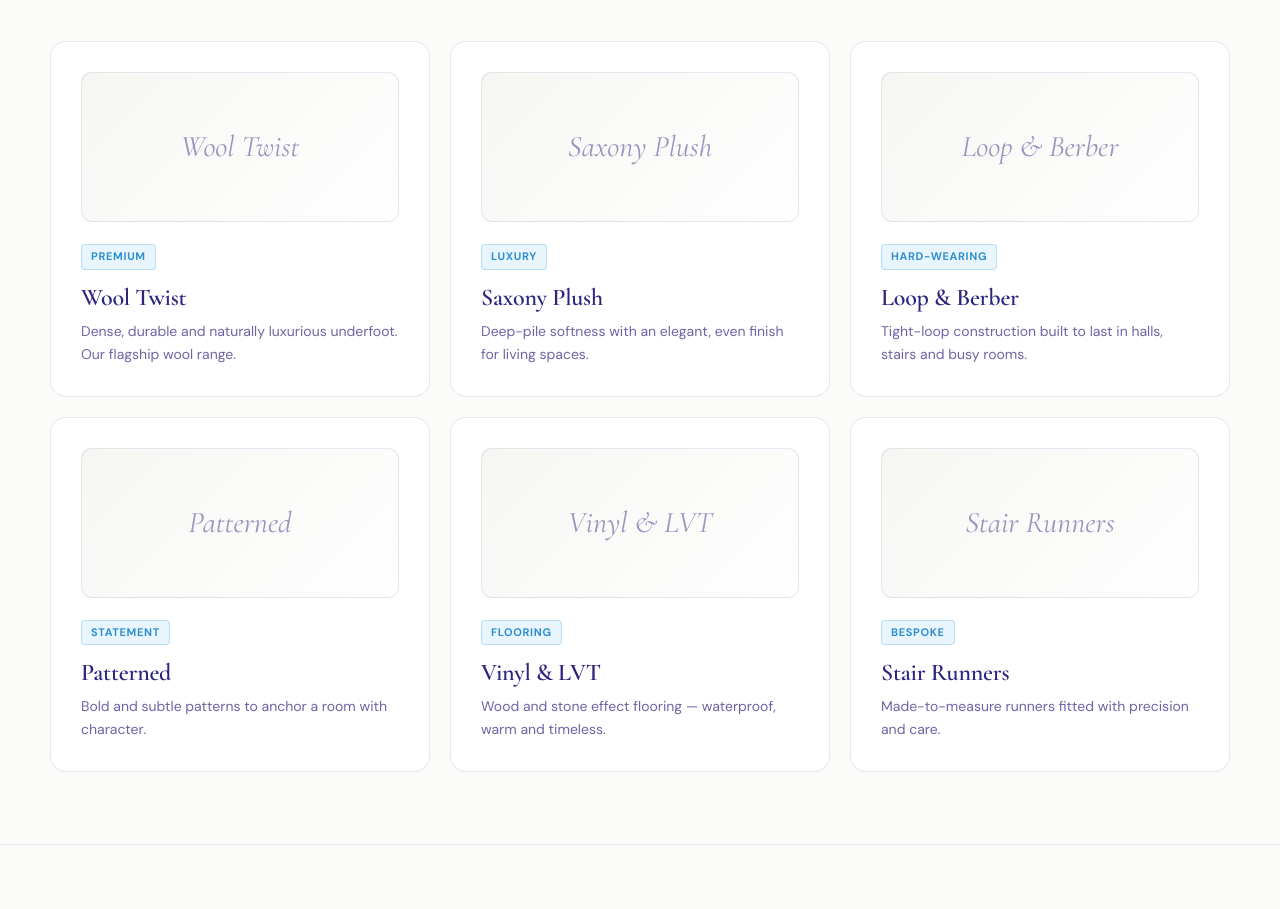
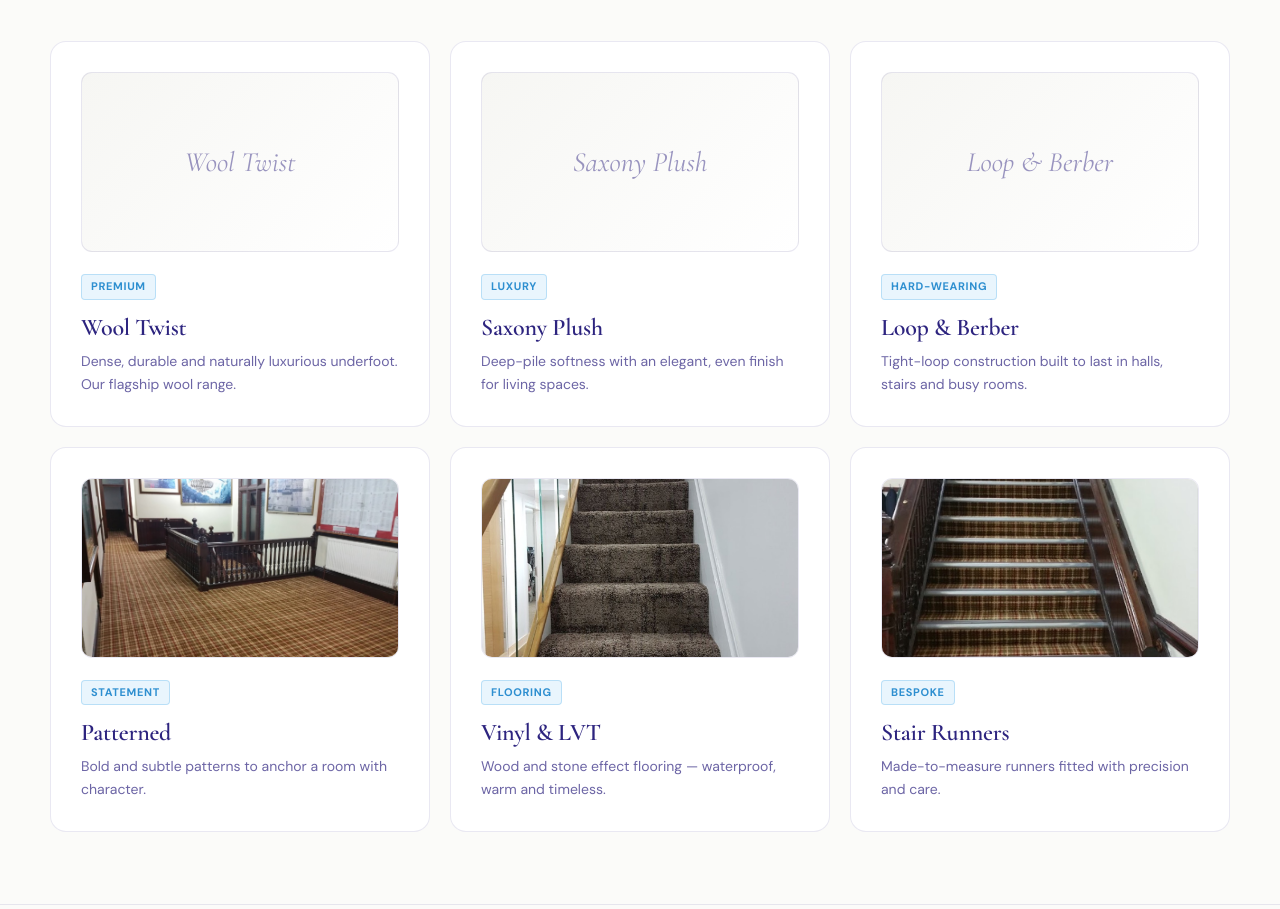
Before and after one commit to aakilmohmed-dotcom/carpets2go, a Next.js app: page / in a window 1280 px wide. Shown: the part 1046-1955 px from the top of the page. Built offline with nearby package versions, Linux system fonts and the light colour scheme.

Commit message:
Collections: real photos on Patterned/Vinyl/Stairs, placeholders ready for rest

```diff
--- a/app/page.tsx
+++ b/app/page.tsx
@@ -3,12 +3,12 @@ import BrandMarquee from '@/components/site/BrandMarquee'
 import WorkGallery from '@/components/site/WorkGallery'
 
 const COLLECTIONS = [
-  { name: 'Wool Twist', tag: 'Premium', desc: 'Dense, durable and naturally luxurious underfoot. Our flagship wool range.' },
-  { name: 'Saxony Plush', tag: 'Luxury', desc: 'Deep-pile softness with an elegant, even finish for living spaces.' },
-  { name: 'Loop & Berber', tag: 'Hard-wearing', desc: 'Tight-loop construction built to last in halls, stairs and busy rooms.' },
-  { name: 'Patterned', tag: 'Statement', desc: 'Bold and subtle patterns to anchor a room with character.' },
-  { name: 'Vinyl & LVT', tag: 'Flooring', desc: 'Wood and stone effect flooring — waterproof, warm and timeless.' },
-  { name: 'Stair Runners', tag: 'Bespoke', desc: 'Made-to-measure runners fitted with precision and care.' },
+  { name: 'Wool Twist', tag: 'Premium', img: '', desc: 'Dense, durable and naturally luxurious underfoot. Our flagship wool range.' },
+  { name: 'Saxony Plush', tag: 'Luxury', img: '', desc: 'Deep-pile softness with an elegant, even finish for living spaces.' },
+  { name: 'Loop & Berber', tag: 'Hard-wearing', img: '', desc: 'Tight-loop construction built to last in halls, stairs and busy rooms.' },
+  { name: 'Patterned', tag: 'Statement', img: '/images/tartan-landing.jpg', desc: 'Bold and subtle patterns to anchor a room with character.' },
+  { name: 'Vinyl & LVT', tag: 'Flooring', img: '/images/vinyl-hallway.jpg', desc: 'Wood and stone effect flooring — waterproof, warm and timeless.' },
+  { name: 'Stair Runners', tag: 'Bespoke', img: '/images/tartan-staircase.jpg', desc: 'Made-to-measure runners fitted with precision and care.' },
 ]
 
 const REASONS = [
@@ -65,14 +65,20 @@ export default function Home() {
         <div style={{ display: 'grid', gridTemplateColumns: 'repeat(auto-fill, minmax(300px, 1fr))', gap: 20 }}>
           {COLLECTIONS.map(c => (
             <div key={c.name} className="c-card" style={{ display: 'flex', flexDirection: 'column' }}>
+              {c.img ? (
+                <div style={{ height: 180, borderRadius: 11, marginBottom: 22, overflow: 'hidden', border: '1px solid var(--border)' }}>
+                  <img src={c.img} alt={c.name} loading="lazy" style={{ width: '100%', height: '100%', objectFit: 'cover', display: 'block' }} />
+                </div>
+              ) : (
                 <div style={{
-                height: 150, borderRadius: 11, marginBottom: 22,
+                  height: 180, borderRadius: 11, marginBottom: 22,
                   background: 'linear-gradient(135deg, var(--surface-2) 0%, var(--bg-2) 100%)',
                   border: '1px solid var(--border)',
                   display: 'flex', alignItems: 'center', justifyContent: 'center',
                 }}>
-                <span style={{ fontFamily: 'var(--c-serif)', fontSize: 30, color: 'var(--text-3)', fontStyle: 'italic' }}>{c.name}</span>
+                  <span style={{ fontFamily: 'var(--c-serif)', fontSize: 28, color: 'var(--text-3)', fontStyle: 'italic' }}>{c.name}</span>
                 </div>
+              )}
               <span style={{
                 alignSelf: 'flex-start', fontSize: 11, fontWeight: 700, letterSpacing: '0.06em',
                 textTransform: 'uppercase', color: 'var(--accent-text)',
```
Lines whose indentation alone changed are shown as unchanged.
